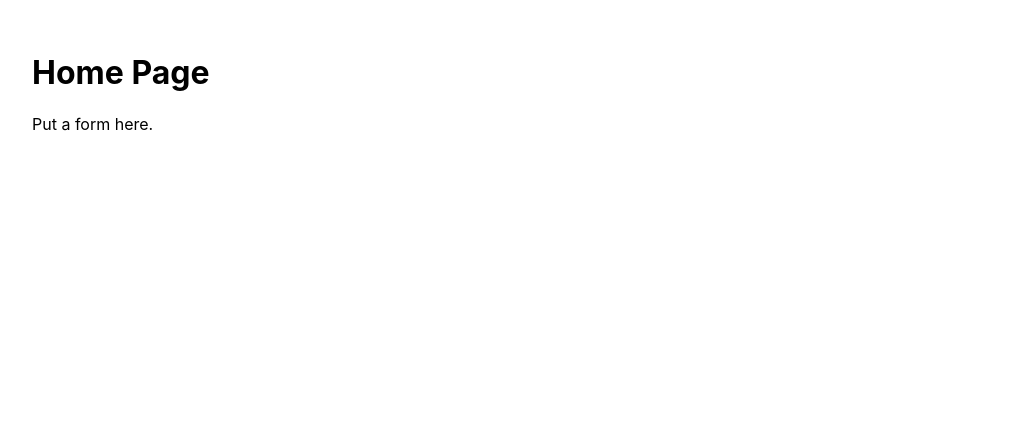
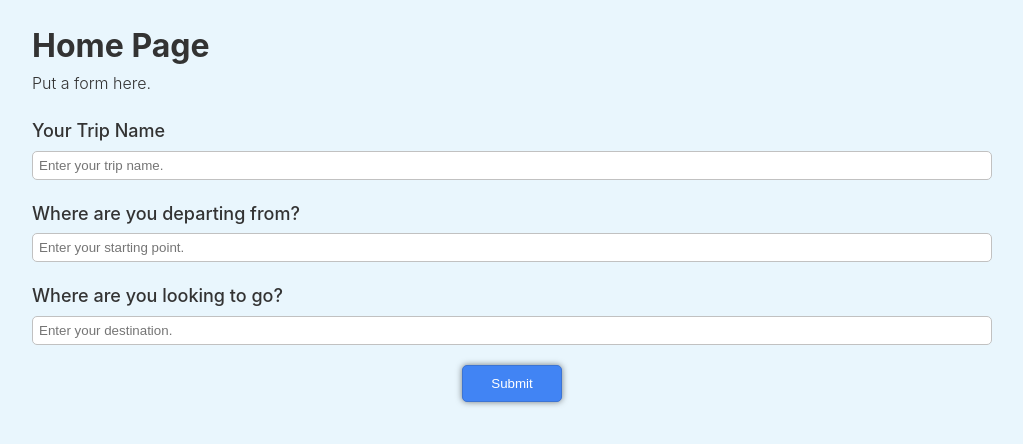
Before and after one commit to Adoni0/RoadTrip, a React (Create React App) app in the folder client/: page / in a window 1280 px wide. Shown: the top 444 px of the page, without its empty margins (128-1151 px from the left). Built offline with nearby package versions, Linux system fonts and the light colour scheme.

Commit message:
Add basic css files, create Form components, and add a form with text inputs to the Home page

```diff
--- /dev/null
+++ b/client/public/css/reset.css
@@ -0,0 +1,48 @@
+/* http://meyerweb.com/eric/tools/css/reset/
+   v2.0 | 20110126
+   License: none (public domain)
+*/
+
+html, body, div, span, applet, object, iframe,
+h1, h2, h3, h4, h5, h6, p, blockquote, pre,
+a, abbr, acronym, address, big, cite, code,
+del, dfn, em, img, ins, kbd, q, s, samp,
+small, strike, strong, sub, sup, tt, var,
+b, u, i, center,
+dl, dt, dd, ol, ul, li,
+fieldset, form, label, legend,
+table, caption, tbody, tfoot, thead, tr, th, td,
+article, aside, canvas, details, embed,
+figure, figcaption, footer, header, hgroup,
+menu, nav, output, ruby, section, summary,
+time, mark, audio, video {
+    margin: 0;
+    padding: 0;
+    border: 0;
+    font-size: 100%;
+    font: inherit;
+    vertical-align: baseline;
+}
+/* HTML5 display-role reset for older browsers */
+article, aside, details, figcaption, figure,
+footer, header, hgroup, menu, nav, section {
+    display: block;
+}
+body {
+    line-height: 1;
+}
+ol, ul {
+    list-style: none;
+}
+blockquote, q {
+    quotes: none;
+}
+blockquote:before, blockquote:after,
+q:before, q:after {
+    content: '';
+    content: none;
+}
+table {
+    border-collapse: collapse;
+    border-spacing: 0;
+}
--- /dev/null
+++ b/client/public/css/styles.css
@@ -0,0 +1,90 @@
+/* ========== VARIABLES ========== */
+:root {
+  --color-green: #34a853;
+  --color-green-light1: #54d076;
+  --color-green-light2: #d9f0dd;
+  --color-yellow-light: #f7e287;
+  --color-yellow: #fbbc04;
+  --color-red: #ea4235;
+  --color-red-dark: #b81b35;
+  --color-red-light: #ff5c4f;
+  --color-blue: #4184f4;
+  --color-blue-light1: #679eff;
+  --color-blue-light2: #e9f6fd;
+  --color-blue-dark: #3c74d3;
+  --color-white: #fff;
+  --color-black: #333;
+  --color-grey1: #272727;
+  --color-grey2: #c1c1c1;
+  --color-grey3: #6a6a6a;
+  --color-grey-light: #eee;
+  --font-heading: 'Abril Fatface', cursive;
+  --font-default: 'Poppins', sans-serif;
+}
+
+/* ========== COMMON ========== */
+*,
+*::before,
+*::after {
+  margin: 0;
+  padding: 0;
+  box-sizing: inherit;
+}
+
+html {
+  box-sizing: border-box;
+  font-size: 50%; /* 8px/16px = 50% -> 1rem = 8px */
+}
+
+body {
+  font-family: var(--font-default);
+  min-height: 100vh;
+  line-height: 1.6;
+  color: var(--color-black);
+  position: relative;
+  font-size: 1.6rem;
+  font-weight: 300;
+  background: var(--color-blue-light2);
+}
+
+a {
+  text-decoration: none;
+  color: var(--color-blue);
+}
+
+a:active,
+a:visited {
+  color: var(--color-blue);
+}
+
+a:hover,
+a:focus {
+  color: var(--color-blue-light1);
+}
+
+ul {
+  list-style: none;
+}
+
+h3 {
+  font-size: 2rem;
+  font-weight: 500;
+  color: var(--color-blue);
+}
+
+.message {
+  font-size: 1.5rem;
+  margin: 2rem 0;
+}
+
+
+
+@media screen and (min-width: 601px) {
+
+}
+
+@media screen and (min-width: 801px) {
+  html {
+    font-size: 62.5%; /* 10px/16px = 62.5% -> 1rem = 10px */
+  }
+}
--- a/client/public/index.html
+++ b/client/public/index.html
@@ -24,7 +24,11 @@
       work correctly both with client-side routing and a non-root public URL.
       Learn how to configure a non-root public URL by running `npm run build`.
     -->
-    <title>React App</title>
+<!--    <link rel="stylesheet" href="%PUBLIC_URL%/css/reset.css">-->
+    <link href="https://fonts.googleapis.com/css2?family=Abril+Fatface&family=Poppins:wght@300;500;700&display=swap" rel="stylesheet">
+    <link rel="stylesheet" href="%PUBLIC_URL%/css/styles.css">
+
+    <title>Road Trip Planner!!</title>
   </head>
   <body>
     <noscript>You need to enable JavaScript to run this app.</noscript>
--- /dev/null
+++ b/client/src/components/Form/index.js
@@ -0,0 +1,22 @@
+import React from "react";
+import "./style.css";
+
+// This file exports the Input, TextArea, and FormBtn components
+
+export const Input = props => {
+  return (
+    <div className="form-group">
+      <label className="form-label">{props.label}</label>
+      <input type="text" className="form-input" {...props} />
+    </div>
+  );
+}
+
+
+export const FormBtn = props => {
+  return (
+    <button {...props} className="btn-form">
+      {props.children}
+    </button>
+  );
+}
--- /dev/null
+++ b/client/src/components/Form/style.css
@@ -0,0 +1,45 @@
+.form-group {
+    width: 100%;
+    margin: 2rem 0;
+    font-size: 1.5rem;
+}
+
+.form-label {
+    width: 100%;
+    margin-bottom: .5rem;
+    display: block;
+    font-weight: 500;
+    font-size: 1.8rem;
+}
+
+.form-input {
+    width: 100%;
+    padding: .6rem;
+    border: 1px solid var(--color-grey2);
+    border-radius: .5rem;
+    display: block;
+}
+
+.btn-form {
+    width: 10rem;
+    margin: 0 auto;
+    padding: 1rem;
+    color: var(--color-white);
+    border-radius: .5rem;
+    transition: background-color .3s;
+    cursor: pointer;
+    background: var(--color-blue);
+    border: 1px solid var(--color-blue-dark);
+    box-shadow: 0 0 6px rgba(0, 0, 0, .5);
+    text-transform: capitalize;
+    display: flex;
+    justify-content: center;
+    align-items: center;
+    outline: none;
+}
+
+.btn-form:hover,
+.btn-form:focus {
+    background-color: var(--color-blue-light1);
+    border-color: var(--color-blue);
+}
--- a/client/src/pages/Home.js
+++ b/client/src/pages/Home.js
@@ -1,7 +1,24 @@
 import React, { Component } from 'react';
 import { Section, Container } from "../components/Grid";
+import { Input, FormBtn } from "../components/Form";
+
 
 class Home extends Component {
+  state = {
+    tripName: "",
+    origin: "",
+    destination: "",
+    numOfStops: 0,
+    budget: 1
+  }
+
+  handleInputChange = event => {
+    const { name, value } = event.target;
+    this.setState({
+      [name]: value
+    })
+  }
+
   render() {
     return (
       <Container>
@@ -9,6 +26,35 @@ class Home extends Component {
         <p>
           Put a form here.
         </p>
+        <form>
+          <Input
+            value={this.state.tripName}
+            onChange={this.handleInputChange}
+            name="tripName"
+            label="Your Trip Name"
+            placeholder="Enter your trip name."
+          />
+          <Input
+            value={this.state.origin}
+            onChange={this.handleInputChange}
+            name="origin"
+            label="Where are you departing from?"
+            placeholder="Enter your starting point."
+          />
+          <Input
+            value={this.state.destination}
+            onChange={this.handleInputChange}
+            name="destination"
+            label="Where are you looking to go?"
+            placeholder="Enter your destination."
+          />
+          <FormBtn
+            disabled={!this.state.tripName}
+            // onClick={this.handleFormSubmit}
+          >
+            Submit
+          </FormBtn>
+        </form>
       </Container>
     );
   }
```
